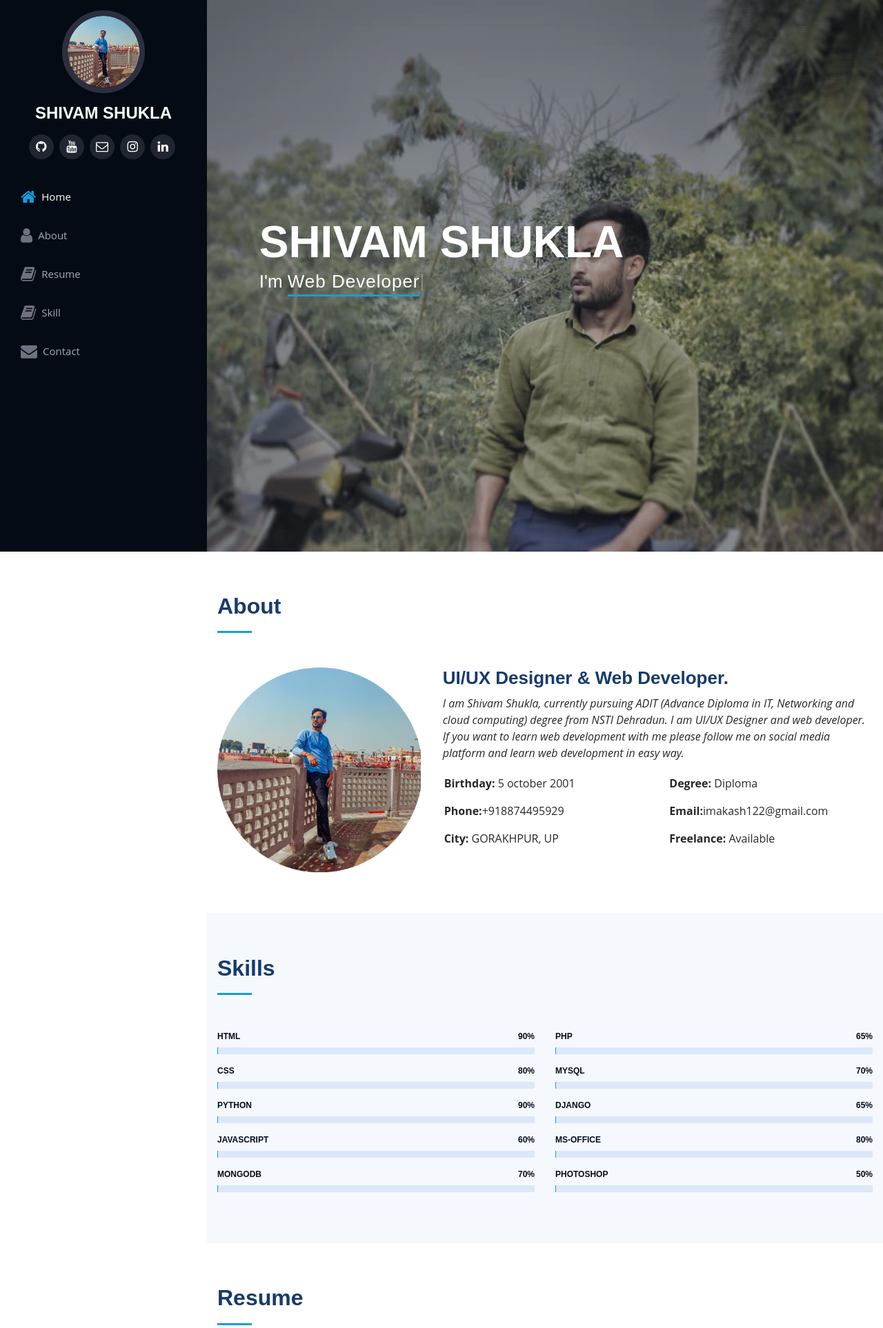
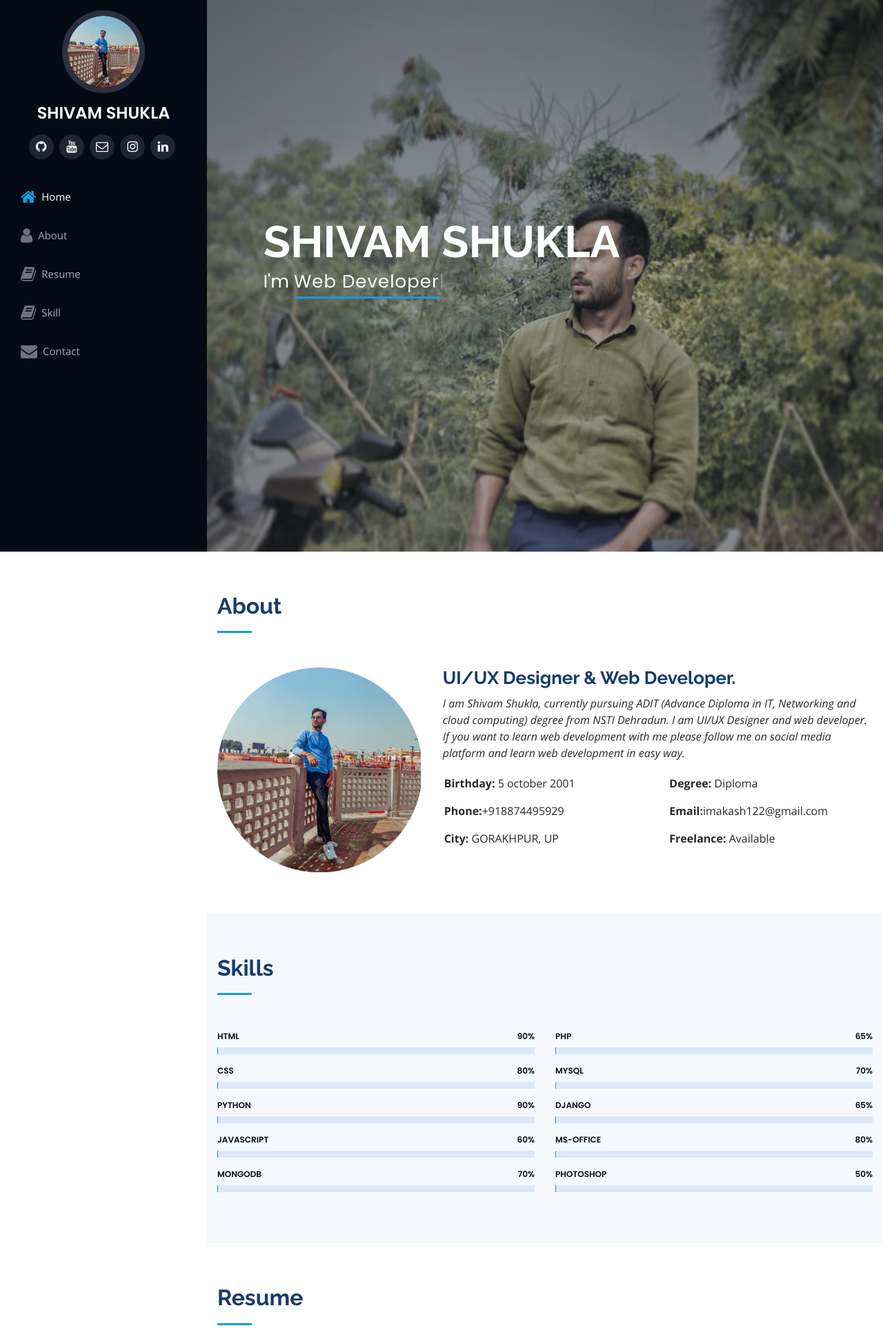
Before and after one commit to itshukla/shuklarepo, a Django app: template templates/index.html in a window 1280 px wide. Shown: the top 1926 px of the page at 69% size. Run offline with Django 4.2, Linux system fonts and the light colour scheme; the template is opened without the code that fills it, so the values that code supplies are empty; some libraries are stand-ins or nearby versions.

Commit message:
Update index.html

```diff
--- a/templates/index.html
+++ b/templates/index.html
@@ -13,7 +13,7 @@
   <meta content="" name="keywords">
 
   <!-- Google Fonts -->
-  <link href="/static/https://fonts.googleapis.com/css?family=Open+Sans:300,300i,400,400i,600,600i,700,700i|Raleway:300,300i,400,400i,500,500i,600,600i,700,700i|Poppins:300,300i,400,400i,500,500i,600,600i,700,700i" rel="stylesheet">
+  <link href="https://fonts.googleapis.com/css?family=Open+Sans:300,300i,400,400i,600,600i,700,700i|Raleway:300,300i,400,400i,500,500i,600,600i,700,700i|Poppins:300,300i,400,400i,500,500i,600,600i,700,700i" rel="stylesheet">
 
   <!-- Vendor CSS Files -->
   <link href="/static/bootstrap.min.css" rel="stylesheet">
@@ -26,8 +26,8 @@
 
   <!-- Template Main CSS File -->
   <link href="/static/style.css" rel="stylesheet">
-  <link rel="stylesheet" href="/static/https://stackpath.bootstrapcdn.com/font-awesome/4.7.0/css/font-awesome.min.css">
-<link href="/static/https://cdn.jsdelivr.net/npm/@fortawesome/fontawesome-free@6.2.1/css/fontawesome.min.css" >
+  <link rel="stylesheet" href="https://stackpath.bootstrapcdn.com/font-awesome/4.7.0/css/font-awesome.min.css">
+<link href="https://cdn.jsdelivr.net/npm/@fortawesome/fontawesome-free@6.2.1/css/fontawesome.min.css" >
 
 </head>
 
```
